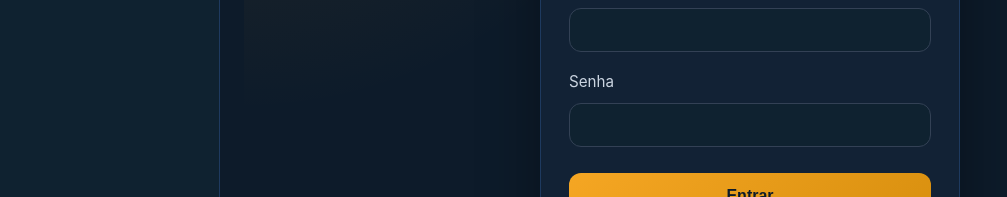
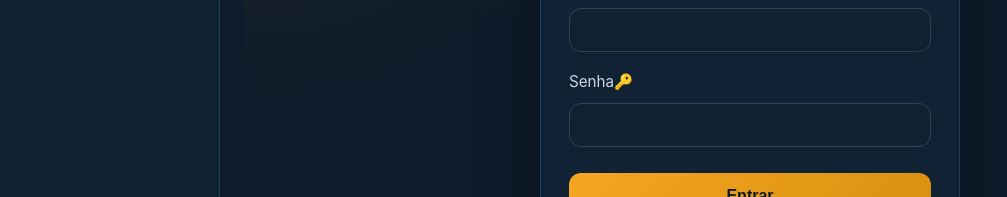
Before and after one commit to marciedson/taskflow-api, a React (Vite) app in the folder Projetos/taskflow/: page /login in a window 1280 px wide. Shown: the part 363-560 px from the top of the page, without its empty margins (0-1007 px from the left). Built offline with nearby package versions, Linux system fonts and the light colour scheme.

Commit message:
projeto atualizado

```diff
--- a/Projetos/taskflow/src/pages/Login.jsx
+++ b/Projetos/taskflow/src/pages/Login.jsx
@@ -32,7 +32,7 @@ function Login({ onLogin }) {
       <form className={`login-form ${shake ? 'shake' : ''}`} onSubmit={handleLogin}>
         <h2>Login</h2>
         <label>
-          Usuário 👤
+          Usuário👤
           <input
             type="text"
             value={usuario}
@@ -42,7 +42,7 @@ function Login({ onLogin }) {
           />
         </label>
         <label>
-          Senha
+          Senha🔑
           <input
             type="password"
             value={senha}
```
